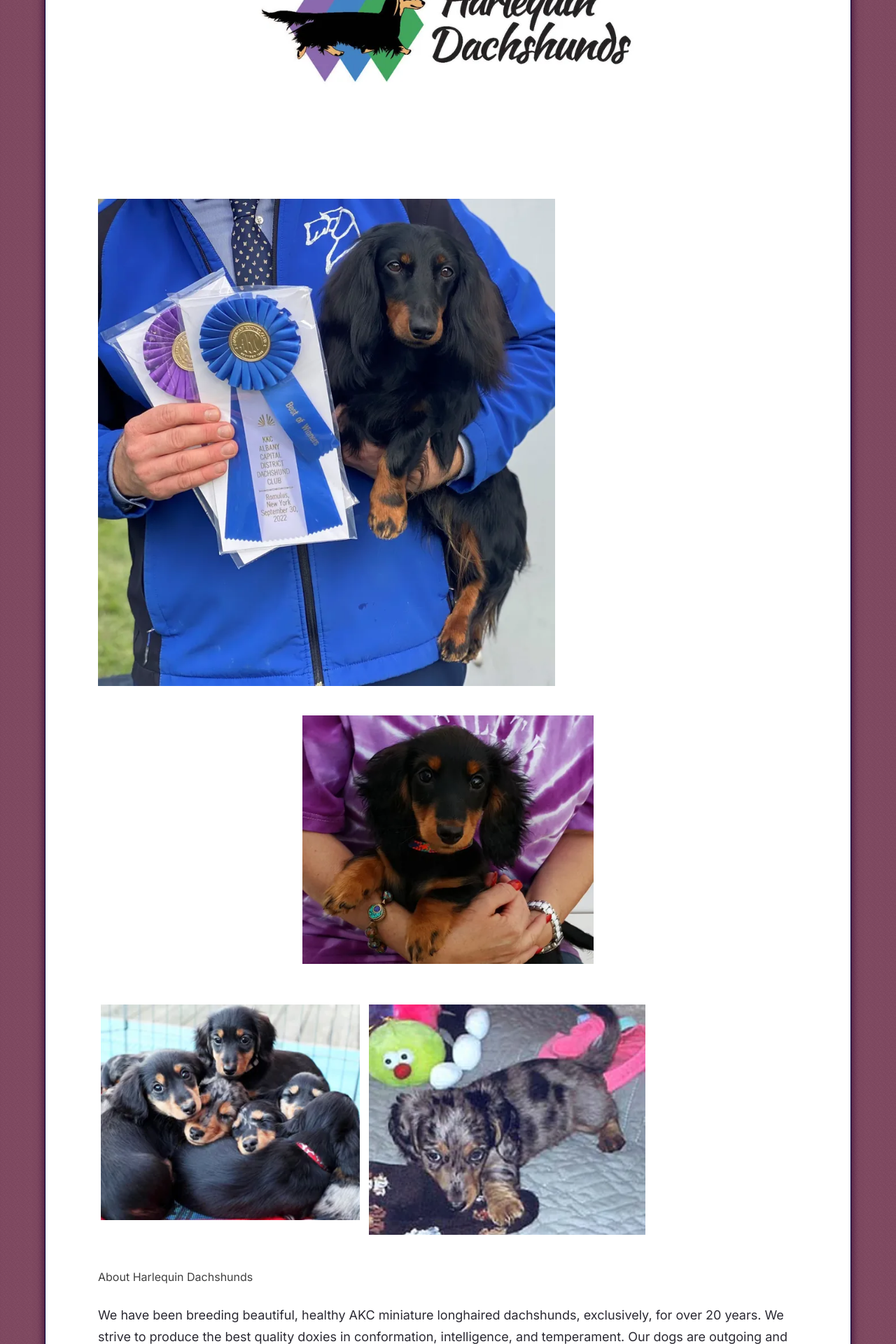
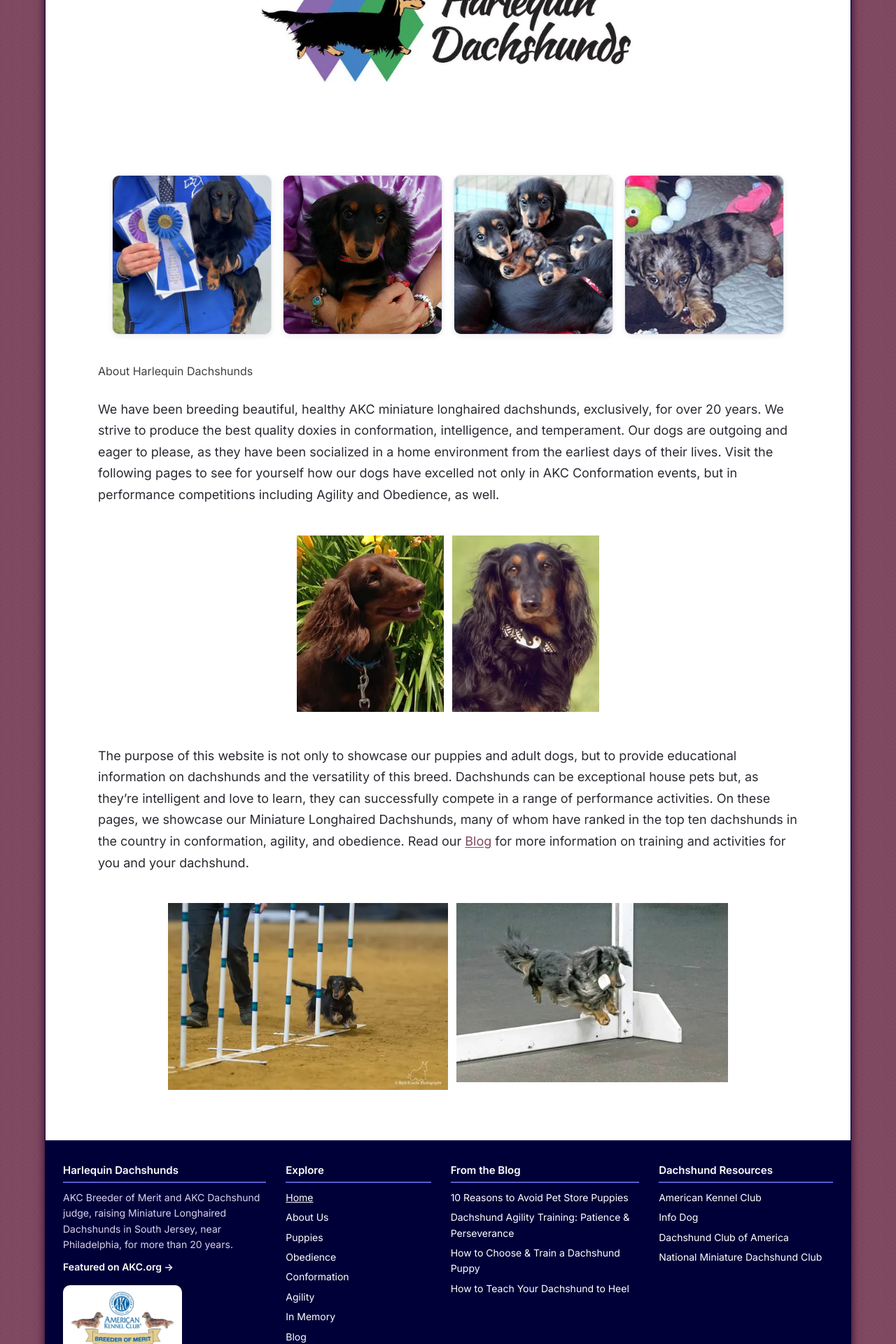
Before and after one commit to louisliberty/harlequin-dachshunds, a Jekyll site: the page built from index.html, in a window 1280 px wide. Shown: the part 1385-3305 px from the top of the page at 70% size. Built offline with Jekyll 4.4.1, drawn with Linux system fonts in a browser that asks for light colours.

Commit message:
Home: Dustin, puppy girl, litter and Jazz photos in a 4-photo grid
Co-Authored-By: Claude Opus 5.5 <noreply@anthropic.com>
Claude-Session: https://claude.ai/code/session_01TAfJqWrpFTn7GBn9jW8hNF

```diff
--- a/assets/css/site.css
+++ b/assets/css/site.css
@@ -316,3 +316,4 @@ h1.page-title, .page article h1.entry-title, .single article h1.entry-title, h1.
 
 /* Space between dog sections on the sport pages (replaces the old diamond divider) */
 .category article.post, .archive article.post { margin-bottom: 48px; }
+.home .entry-content .home-grid { margin-top: 8px; margin-bottom: 40px; }
--- a/index.html
+++ b/index.html
@@ -9,16 +9,13 @@ description: "Breeder of top-ranked Miniature Longhaired Dachshunds in AKC confo
 <p class="home-eyebrow">AKC Breeder of Merit · South Jersey</p>
 <h1 class="home-tagline">Breeder of <span class="nowrap">top-ranked</span> miniature longhaired dachshunds in AKC conformation, agility and obedience.</h1>
 <p><picture><source type="image/webp" srcset="/assets/img-sizes/dogs/molly/molly-fast-cat-2023-480.webp 480w, /assets/img-sizes/dogs/molly/molly-fast-cat-2023-800.webp 800w, /assets/img-sizes/dogs/molly/molly-fast-cat-2023-1200.webp 1200w, /assets/img-sizes/dogs/molly/molly-fast-cat-2023-1600.webp 1600w" sizes="(max-width: 600px) 92vw, min(901px, 92vw, 1000px)"><img fetchpriority="high" loading="eager" alt="Molly, a red miniature longhaired dachshund, running Fast CAT in 2023" class="wp-image-1113 aligncenter" height="645" src="/assets/images/dogs/molly/molly-fast-cat-2023.jpg" width="901"/></picture></p>
-<p class="as-heading">Recognizing that all puppies are cute, we have chosen to feature our adult dogs on our home page, unlike other breeders. Before you purchase that “adorable” puppy, check out the parents and extended family to see how they have matured. Our puppies are not only cute and loveable, but they develop into extraordinary adult dogs, both in appearance and in disposition. This is what sets us apart from the rest.<span class="signature">~ Harlequin Dachshunds</span><strong><em><picture><source type="image/webp" srcset="/assets/img-sizes/site/final-logo-fixed-feet-480.webp 480w, /assets/img-sizes/site/final-logo-fixed-feet-800.webp 800w, /assets/img-sizes/site/final-logo-fixed-feet-1200.webp 1200w, /assets/img-sizes/site/final-logo-fixed-feet-1600.webp 1600w" sizes="(max-width: 600px) 92vw, min(640px, 92vw, 1000px)"><img loading="lazy" decoding="async" alt="Harlequin Dachshunds logo" class="wp-image-1112 aligncenter" height="374" src="/assets/images/site/final-logo-fixed-feet.jpg" width="640"/></picture></em></strong><br/>
-<picture><source type="image/webp" srcset="/assets/img-sizes/dogs/dustin/dustin-w-ribbons-480.webp 480w, /assets/img-sizes/dogs/dustin/dustin-w-ribbons-800.webp 800w, /assets/img-sizes/dogs/dustin/dustin-w-ribbons-1200.webp 1200w, /assets/img-sizes/dogs/dustin/dustin-w-ribbons-1502.webp 1502w" sizes="(max-width: 600px) 92vw, min(653px, 92vw, 1000px)"><img loading="lazy" decoding="async" alt="CH Harlequin Midnight Cowboy ML “Dustin” with his championship ribbons" class="alignleft wp-image-1116" height="696" src="/assets/images/dogs/dustin/dustin-w-ribbons.jpg" width="653"/></picture></p>
-<div class="imgcontainer">
-<div><picture><source type="image/webp" srcset="/assets/img-sizes/dogs/axyl/axyl-480.webp 480w, /assets/img-sizes/dogs/axyl/axyl-800.webp 800w, /assets/img-sizes/dogs/axyl/axyl-1200.webp 1200w, /assets/img-sizes/dogs/axyl/axyl-1600.webp 1600w" sizes="(max-width: 600px) 92vw, min(416px, 92vw, 1000px)"><img loading="lazy" decoding="async" alt="Black &amp; Tan Puppy Girl" class="wp-image-748" height="355" src="/assets/images/dogs/axyl/axyl.jpg" width="416"/></picture></div>
+<p class="as-heading">Recognizing that all puppies are cute, we have chosen to feature our adult dogs on our home page, unlike other breeders. Before you purchase that “adorable” puppy, check out the parents and extended family to see how they have matured. Our puppies are not only cute and loveable, but they develop into extraordinary adult dogs, both in appearance and in disposition. This is what sets us apart from the rest.<span class="signature">~ Harlequin Dachshunds</span><strong><em><picture><source type="image/webp" srcset="/assets/img-sizes/site/final-logo-fixed-feet-480.webp 480w, /assets/img-sizes/site/final-logo-fixed-feet-800.webp 800w, /assets/img-sizes/site/final-logo-fixed-feet-1200.webp 1200w, /assets/img-sizes/site/final-logo-fixed-feet-1600.webp 1600w" sizes="(max-width: 600px) 92vw, min(640px, 92vw, 1000px)"><img loading="lazy" decoding="async" alt="Harlequin Dachshunds logo" class="wp-image-1112 aligncenter" height="374" src="/assets/images/site/final-logo-fixed-feet.jpg" width="640"/></picture></em></strong></p>
+<div class="photo-grid photo-grid-4 home-grid">
+<figure><a href="/assets/images/dogs/dustin/dustin-w-ribbons.jpg"><picture><source type="image/webp" srcset="/assets/img-sizes/dogs/dustin/dustin-w-ribbons-480.webp 480w, /assets/img-sizes/dogs/dustin/dustin-w-ribbons-800.webp 800w, /assets/img-sizes/dogs/dustin/dustin-w-ribbons-1200.webp 1200w, /assets/img-sizes/dogs/dustin/dustin-w-ribbons-1502.webp 1502w" sizes="(max-width: 700px) 46vw, 230px"><img src="/assets/images/dogs/dustin/dustin-w-ribbons.jpg" alt="CH Harlequin Midnight Cowboy ML “Dustin” with his Best of Winners ribbons" loading="lazy" decoding="async" style="object-position: 50% 30%"></picture></a></figure>
+<figure><a href="/assets/images/dogs/axyl/axyl.jpg"><picture><source type="image/webp" srcset="/assets/img-sizes/dogs/axyl/axyl-480.webp 480w, /assets/img-sizes/dogs/axyl/axyl-800.webp 800w, /assets/img-sizes/dogs/axyl/axyl-1200.webp 1200w, /assets/img-sizes/dogs/axyl/axyl-1600.webp 1600w" sizes="(max-width: 700px) 46vw, 230px"><img src="/assets/images/dogs/axyl/axyl.jpg" alt="Black and tan miniature longhaired dachshund puppy girl" loading="lazy" decoding="async" style="object-position: 50% 40%"></picture></a></figure>
+<figure><a href="/assets/images/puppies/litter.png"><picture><source type="image/webp" srcset="/assets/img-sizes/puppies/litter-336.webp 336w" sizes="(max-width: 700px) 46vw, 230px"><img src="/assets/images/puppies/litter.png" alt="A litter of black and tan puppies" loading="lazy" decoding="async" style="object-position: 50% 50%"></picture></a></figure>
+<figure><a href="/assets/images/dogs/jazz/jazz.png"><picture><source type="image/webp" srcset="/assets/img-sizes/dogs/jazz/jazz-336.webp 336w" sizes="(max-width: 700px) 46vw, 230px"><img src="/assets/images/dogs/jazz/jazz.png" alt="Jazz, a silver dapple puppy" loading="lazy" decoding="async" style="object-position: 50% 50%"></picture></a></figure>
 </div>
-<div></div>
-<div>
-<h3></h3>
-</div>
-<h3><picture><source type="image/webp" srcset="/assets/img-sizes/puppies/litter-336.webp 336w" sizes="(max-width: 600px) 92vw, min(370px, 92vw, 1000px)"><img loading="lazy" decoding="async" alt="Litter" class="alignnone wp-image-639" height="308" src="/assets/images/puppies/litter.png" width="370"/></picture> <picture><source type="image/webp" srcset="/assets/img-sizes/dogs/jazz/jazz-336.webp 336w" sizes="(max-width: 600px) 92vw, min(395px, 92vw, 1000px)"><img loading="lazy" decoding="async" alt="Jazz" class="alignnone wp-image-638" height="329" src="/assets/images/dogs/jazz/jazz.png" width="395"/></picture></h3>
 <h2 class="legacy-heading">About Harlequin Dachshunds</h2>
 <p class="as-heading">We have been breeding beautiful, healthy AKC miniature longhaired dachshunds, exclusively, for over 20 years. We strive to produce the best quality doxies in conformation, intelligence, and temperament. Our dogs are outgoing and eager to please, as they have been socialized in a home environment from the earliest days of their lives. Visit the following pages to see for yourself how our dogs have excelled not only in AKC Conformation events, but in performance competitions including Agility and Obedience, as well.</p>
 <div class="imgcontainer">
```
